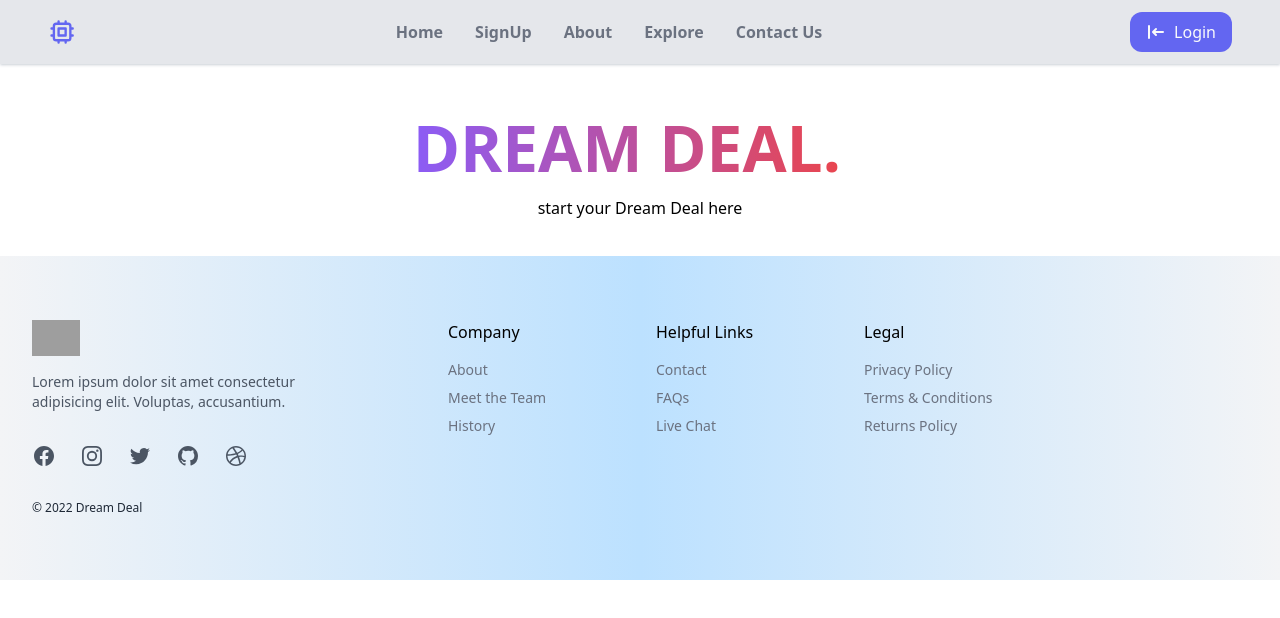
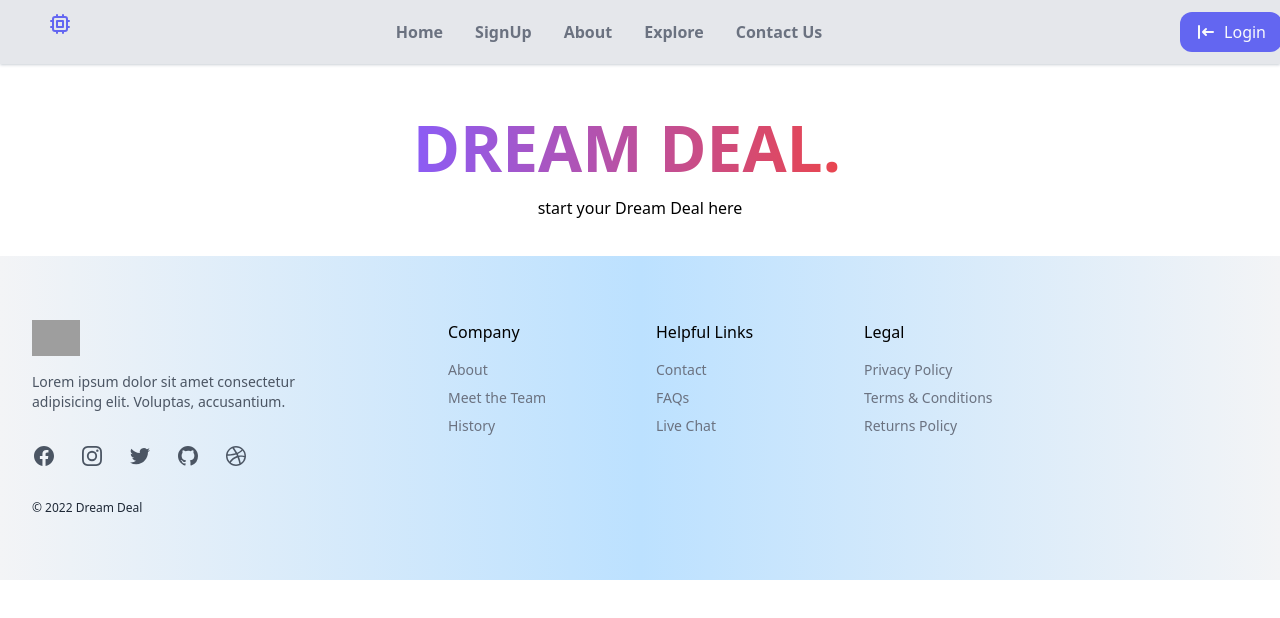
Before and after one commit to Destello99/bidding-app, a React (Create React App) app: page / in a window 1280 px wide. Shown: the top 618 px of the page. Built offline with nearby package versions, Linux system fonts and the light colour scheme; grey boxes are pictures that could not be loaded; the HTML template or start-up script is replaced by a standard one.

Commit message:
framer added

```diff
--- a/package.json
+++ b/package.json
@@ -6,6 +6,7 @@
     "@testing-library/jest-dom": "^5.17.0",
     "@testing-library/react": "^13.4.0",
     "@testing-library/user-event": "^13.5.0",
+    "framer-motion": "^10.13.0",
     "lottie-react": "^2.4.0",
     "lottie-web": "^5.12.2",
     "react": "^18.2.0",
--- a/src/component/HeroSection.jsx
+++ b/src/component/HeroSection.jsx
@@ -1,11 +1,16 @@
 import React from 'react'
 import { Typewriter } from 'react-simple-typewriter'
+import { motion } from "framer-motion"
 
 export default function HeroSection() {
     return (
         <div className=" flex h-48 max-h-full items-center text-center justify-center">
             <div className=''>
-                <h1 className='text-[4rem] font-bold bg-clip-text text-transparent bg-gradient-to-r from-violet-500 to-red-500'>
+                <motion.h1 className='text-[4rem] font-bold bg-clip-text text-transparent bg-gradient-to-r from-violet-500 to-red-500'
+                    initial={{y:-200}}
+                    animate={{ y: 0 }}
+                    transition={{ delay: 0.9 }}
+                >
                     DREAM DEAL
                     <span>
                         <Typewriter
@@ -19,8 +24,8 @@ export default function HeroSection() {
 
                         />
                     </span>
-                </h1>
-                <p>
+                </motion.h1>
+                <p >
                     start your Dream Deal here
                 </p>
             </div>
--- a/src/component/Navbar.jsx
+++ b/src/component/Navbar.jsx
@@ -1,6 +1,6 @@
 import React from 'react'
 import { Link } from 'react-router-dom'
-
+import { motion } from "framer-motion"
 export default function TempNavbar() {
     return (
         <>
@@ -8,13 +8,17 @@ export default function TempNavbar() {
             <nav className="bg-gray-200 shadow shadow-gray-300 w-100 px-8 md:px-auto">
                 <div className="md:h-16 h-28 mx-auto md:px-4 container flex items-center justify-between flex-wrap md:flex-nowrap">
                     {/* Logo */}
-                    <div className="text-indigo-500 md:order-1">
+                    <motion.div className="text-indigo-500 md:order-1"
+                        initial={{ x: -500 }}
+                        animate={{ x: 0 }}
+                        transition={{ delay: 0.5 }}
+                    >
                         {/* Heroicon - Chip Outline */}
                         <svg
                             xmlns="http://www.w3.org/2000/svg"
                             className="h-10 w-10"
                             fill="none"
-                            viewBox="0 0 34 24"
+                            viewBox=" 0 34 24"
                             stroke="currentColor"
                         >
                             <path
@@ -24,9 +28,11 @@ export default function TempNavbar() {
                                 d="M9 3v2m6-2v2M9 19v2m6-2v2M5 9H3m2 6H3m18-6h-2m2 6h-2M7 19h10a2 2 0 002-2V7a2 2 0 00-2-2H7a2 2 0 00-2 2v10a2 2 0 002 2zM9 9h6v6H9V9z"
                             />
                         </svg>
-                    </div>
+                    </motion.div>
                     <div className="text-gray-500 order-3 w-full md:w-auto md:order-2">
-                        <ul className="flex font-semibold justify-between">
+                        <motion.ul className="flex font-semibold justify-between"
+                            whileHover={{ scale: 1.1}}
+                        >
                             <Link to="/" className='md:px-4 md:py-2 focus:text-indigo-500'>
                                 Home
                             </Link>
@@ -42,12 +48,16 @@ export default function TempNavbar() {
                             <Link to="/signup" className=" focus:text-indigo-500 md:px-4 md:py-2 hover:text-indigo-400">
                                 Contact Us
                             </Link>
-                        </ul>
+                        </motion.ul>
                     </div>
                     <div className="order-2 md:order-3">
 
                         <Link to="/login">
-                            <button className="px-4 py-2 bg-indigo-500 hover:bg-indigo-600 text-gray-50 rounded-xl flex items-center gap-2">
+                            <motion.button className="px-4 py-2 bg-indigo-500 hover:bg-indigo-600 text-gray-50 rounded-xl flex items-center gap-2"
+                                initial={{ x: 325 }}
+                                animate={{ x: 50 }}
+                                transition={{ delay: 0.5 }}
+                            >
                                 <svg
                                     xmlns="http://www.w3.org/2000/svg"
                                     className="h-5 w-5"
@@ -60,7 +70,7 @@ export default function TempNavbar() {
                                     />
                                 </svg>
                                 <span>Login</span>
-                            </button>
+                            </motion.button>
                         </Link>
                     </div>
                 </div>
```
Also changed, not shown: 1 other file (tests, documents, lock files or other folders).
